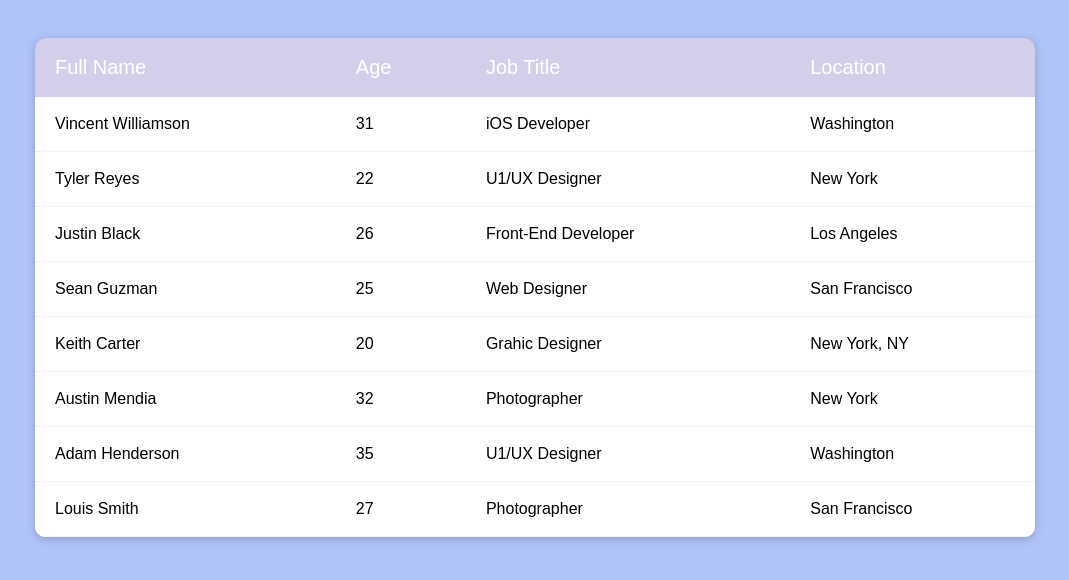
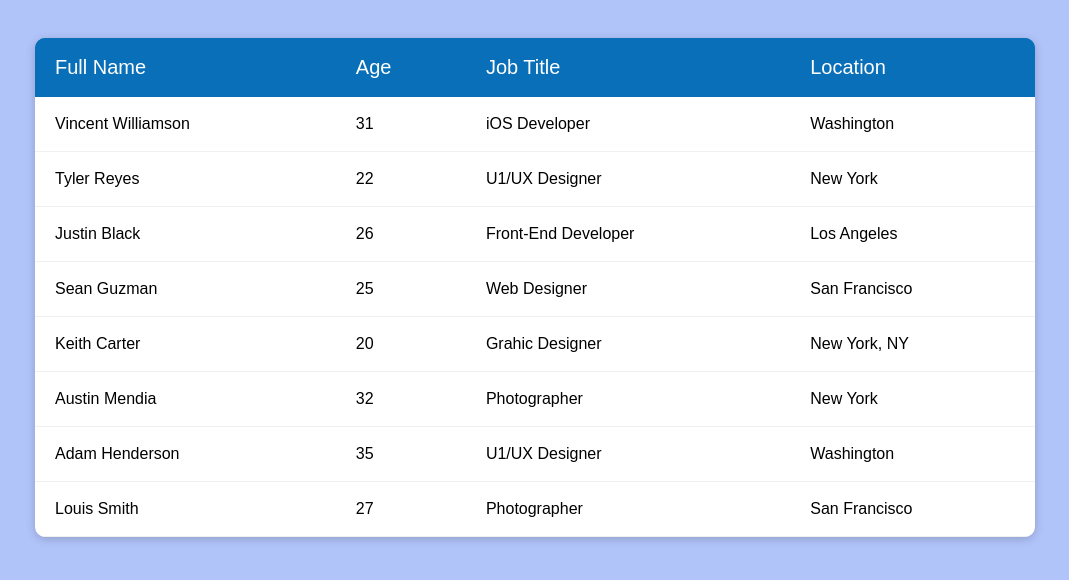
Before and after one commit to divyaramesh34/table_2, a plain HTML site: page index.html in a window 1280 px wide. In both pictures the pointer is over the element 640 px from the left and 67 px from the top of the page. Shown: the whole page, without its empty margins (105-1174 px from the left). Drawn offline with Linux system fonts and the light colour scheme.

Commit message:
second Commit

```diff
--- a/style.css
+++ b/style.css
@@ -39,6 +39,11 @@ td {
     border-bottom: 1px solid #f0f0f0;
 }
 
+thead tr:hover{
+    background-color: #086fb8;
+    color: white;
+    cursor: auto;
+}
  tr:hover {
     background-color: #d3cfeb;
     cursor: pointer;
```
